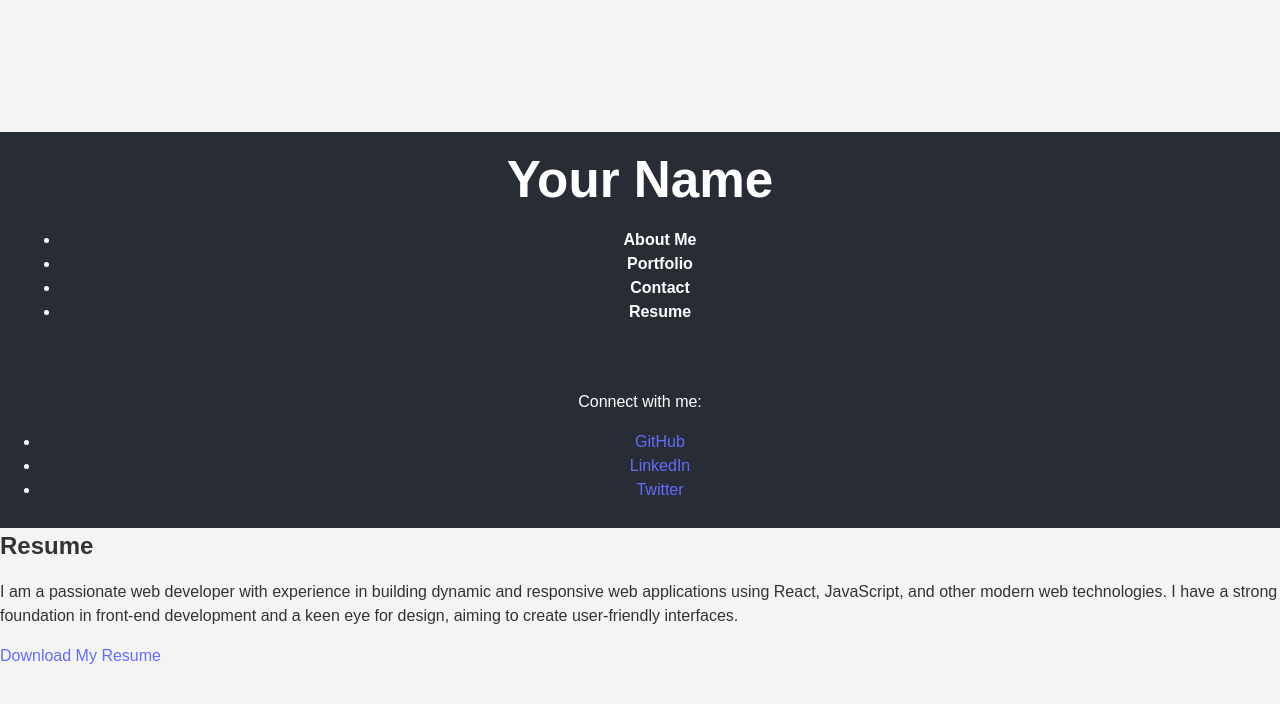
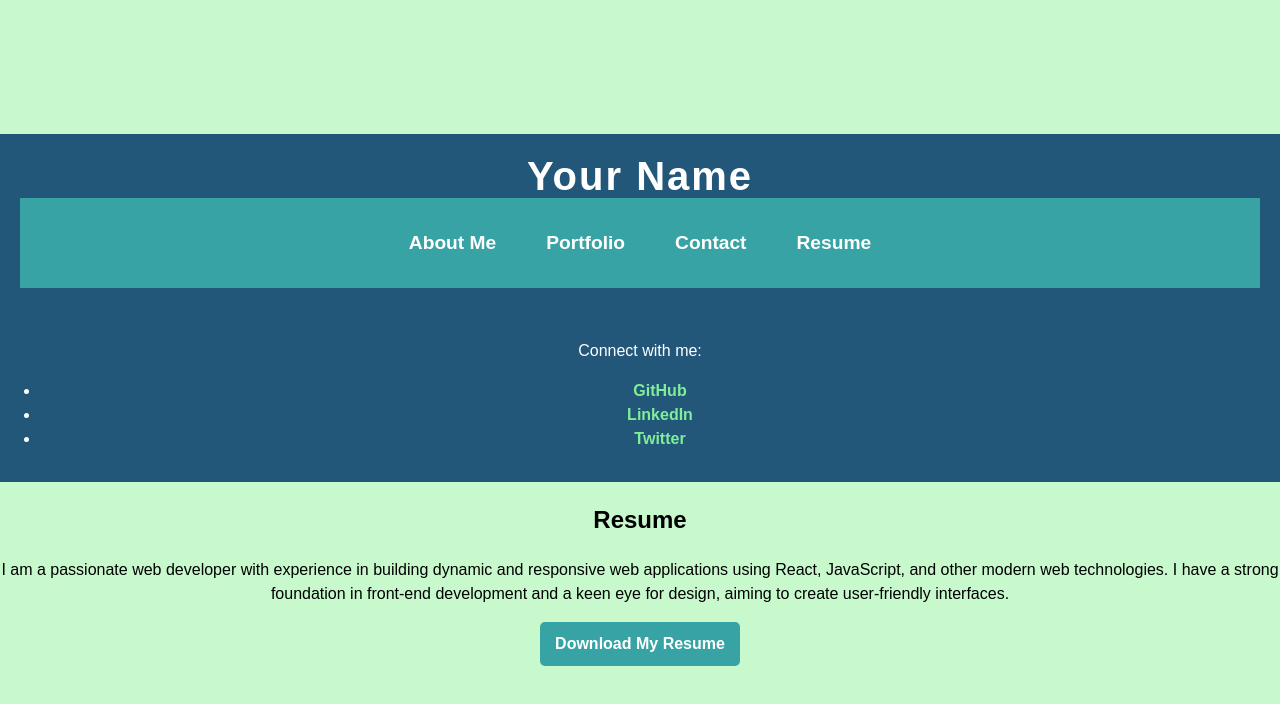
Before and after one commit to LDegraz/LDeGraz-portfolio, a React (Vite) app: page /resume in a window 1280 px wide. Shown: the top 704 px of the page. Built offline with nearby package versions, Linux system fonts and the light colour scheme.

Commit message:
fixed styling in the css file

```diff
--- a/src/App.css
+++ b/src/App.css
@@ -1,95 +1,183 @@
-/* Global Styles */
+/* ====== Global Styles ====== */
 body {
   font-family: 'Arial', sans-serif;
   margin: 0;
   padding: 0;
-  background-color: #f4f4f4; /* Light background for contrast */
-  color: #333; /* Dark text color for readability */
+  background-color: #C7F9CC; /* Pale Green */
+  color: #000000; /* Black Text */
 }
 
-h1, h2, h3 {
-  margin: 0;
-  padding: 0;
+/* ====== Header Styles ====== */
+header {
+  background-color: #22577A; /* Dark Blue */
+  color: #FFFFFF; /* White Text */
+  padding: 20px;
+  text-align: center;
 }
 
-/* Header Styles */
-header {
-  background-color: #282c34; /* Dark background for header */
-  padding: 20px;
-  text-align: center;
-  color: white;
+header h1 {
+  font-size: 2.5rem;
+  margin: 0;
+  letter-spacing: 2px;
 }
 
+/* ====== Navigation Styles ====== */
 nav {
-  margin: 20px 0;
+  display: flex;
+  justify-content: center;
+  background-color: #38A3A5; /* Teal */
+  padding: 15px 0;
+}
+
+nav ul {
+  list-style: none;
+  padding: 0;
+  display: flex;
+  gap: 20px;
 }
 
 nav a {
-  color: white;
+  color: #FFFFFF; /* White Text */
   text-decoration: none;
-  margin: 0 15px;
+  font-size: 1.2rem;
   font-weight: bold;
+  padding: 10px 15px;
+  border-radius: 5px;
+  transition: background 0.3s ease-in-out;
 }
 
 nav a:hover {
-  text-decoration: underline; /* Underline on hover */
+  background-color: #80ED99; /* Mint Green */
 }
 
-/* Main Content Styles */
+/* ====== Main Content ====== */
 main {
+  max-width: 1000px;
+  margin: 40px auto;
   padding: 20px;
+  background-color: #FFFFFF; /* White Background */
+  box-shadow: 0px 4px 8px rgba(0, 0, 0, 0.2);
+  border-radius: 10px;
 }
 
-/* Portfolio Styling */
+/* ====== Portfolio Section ====== */
 .portfolio-grid {
   display: grid;
-  grid-template-columns: repeat(auto-fill, minmax(200px, 1fr));
+  grid-template-columns: repeat(auto-fill, minmax(250px, 1fr));
   gap: 20px;
+  margin-top: 20px;
 }
 
 .portfolio-item {
   position: relative;
   overflow: hidden;
-  border-radius: 8px; /* Rounded corners */
-  box-shadow: 0 4px 8px rgba(0, 0, 0, 0.2); /* Subtle shadow */
+  border-radius: 8px;
+  box-shadow: 0 4px 8px rgba(0, 0, 0, 0.2);
+  background-color: #57CC99; /* Light Green */
 }
 
 .portfolio-image {
   width: 100%;
   height: auto;
-  transition: opacity 0.3s ease;
+  transition: transform 0.3s ease-in-out;
 }
 
 .portfolio-item:hover .portfolio-image {
-  opacity: 0.5; /* Makes the image opaque on hover */
+  transform: scale(1.1);
 }
 
 .portfolio-link {
   position: absolute;
   bottom: 10px;
   left: 10px;
-  color: white;
+  background: rgba(0, 0, 0, 0.7);
+  color: #FFFFFF;
   text-decoration: none;
+  padding: 5px 10px;
+  border-radius: 5px;
   opacity: 0;
-  transition: opacity 0.3s ease;
+  transition: opacity 0.3s ease-in-out;
 }
 
 .portfolio-item:hover .portfolio-link {
-  opacity: 1; /* Shows the project name on hover */
+  opacity: 1;
 }
 
-/* Footer Styles */
+/* ====== Contact Form ====== */
+.contact-form {
+  background-color: #FFFFFF;
+  padding: 20px;
+  border-radius: 8px;
+  box-shadow: 0px 4px 8px rgba(0, 0, 0, 0.2);
+}
+
+.contact-form input,
+.contact-form textarea {
+  width: 100%;
+  padding: 10px;
+  margin-top: 10px;
+  border: 2px solid #38A3A5; /* Teal */
+  border-radius: 5px;
+}
+
+.contact-form button {
+  background-color: #57CC99; /* Light Green */
+  color: #FFFFFF;
+  font-size: 1rem;
+  padding: 10px 15px;
+  border: none;
+  border-radius: 5px;
+  cursor: pointer;
+  transition: background 0.3s ease-in-out;
+}
+
+.contact-form button:hover {
+  background-color: #80ED99; /* Mint Green */
+}
+
+/* ====== Resume Section ====== */
+#resume {
+  text-align: center;
+}
+
+.resume-link {
+  display: inline-block;
+  background-color: #38A3A5; /* Teal */
+  color: #FFFFFF;
+  padding: 10px 15px;
+  text-decoration: none;
+  font-weight: bold;
+  border-radius: 5px;
+  transition: background 0.3s ease-in-out;
+}
+
+.resume-link:hover {
+  background-color: #80ED99; /* Mint Green */
+}
+
+/* ====== Footer Styles ====== */
 footer {
-  background-color: #282c34; /* Dark background for footer */
-  color: white;
+  background-color: #22577A; /* Dark Blue */
+  color: #FFFFFF;
   text-align: center;
-  padding: 10px 0;
+  padding: 15px 0;
   position: relative;
   bottom: 0;
   width: 100%;
 }
 
-/* Responsive Styles */
+footer a {
+  color: #80ED99; /* Mint Green */
+  text-decoration: none;
+  margin: 0 10px;
+  font-weight: bold;
+}
+
+footer a:hover {
+  text-decoration: underline;
+}
+
+/* ====== Responsive Styles ====== */
 @media (max-width: 768px) {
   .portfolio-grid {
     grid-template-columns: 1fr; /* Single column on smaller screens */
```
